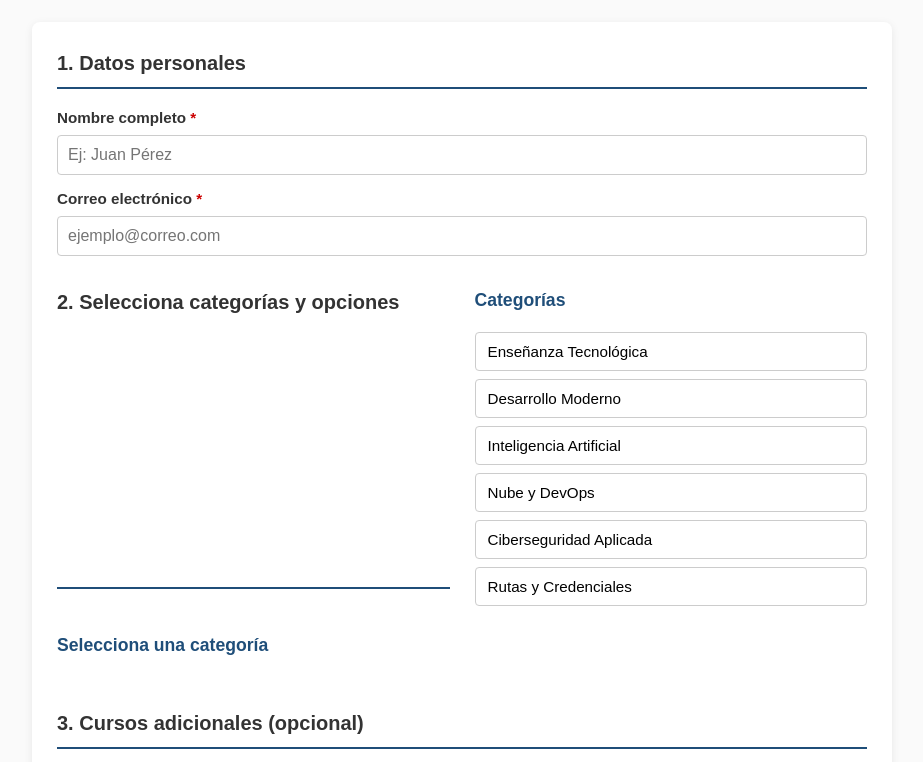
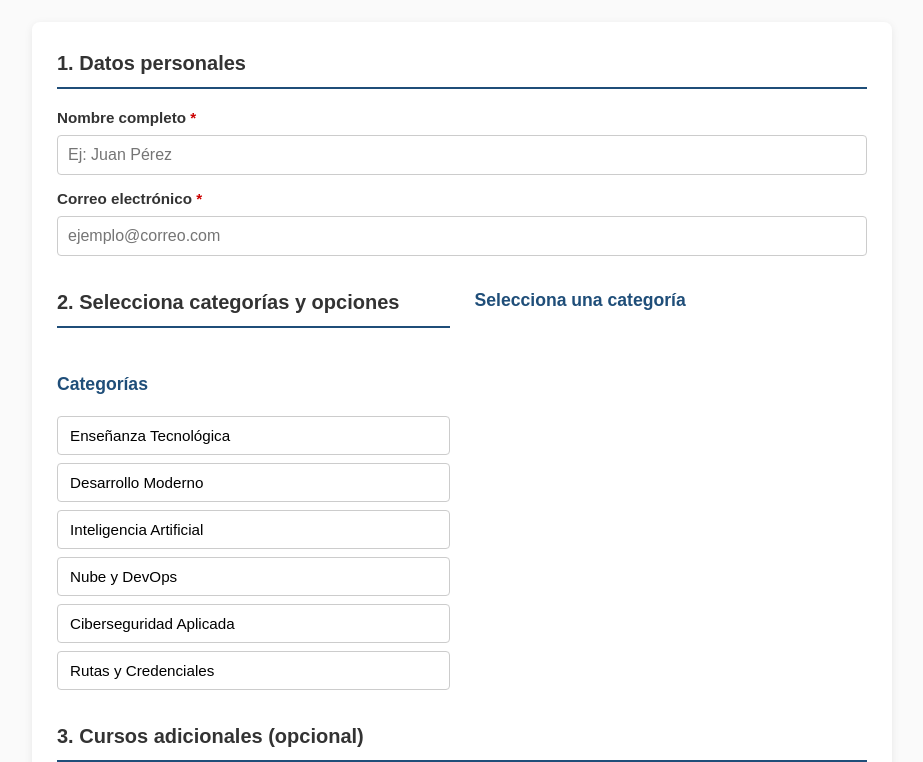
Before and after one commit to maestroanduaga/encuestacapacitacion, a plain HTML site: page index.html in a window 1280 px wide. Shown: the part 135-897 px from the top of the page, without its empty margins (178-1101 px from the left). Drawn offline with Linux system fonts and the light colour scheme.

Commit message:
pagina encuesta ok

```diff
--- a/index.html
+++ b/index.html
@@ -29,14 +29,14 @@
 <section class="dos-columnas" id="seccion-categorias">
 <h2>2. Selecciona categorías y opciones</h2>
 
-<div class="columna">
+<div class="columna opciones-col">
+<h3 id="titulo-opciones">Selecciona una categoría</h3>
+<div id="lista-opciones" class="lista-opciones"></div>
+</div>
+
+<div class="columna categorias-col">
 <h3>Categorías</h3>
 <div id="lista-categorias" class="lista-categorias"></div>
-</div>
-
-<div class="columna">
-<h3 id="titulo-opciones">Opciones</h3>
-<div id="lista-opciones" class="lista-opciones"></div>
 </div>
 </section>
 
```
